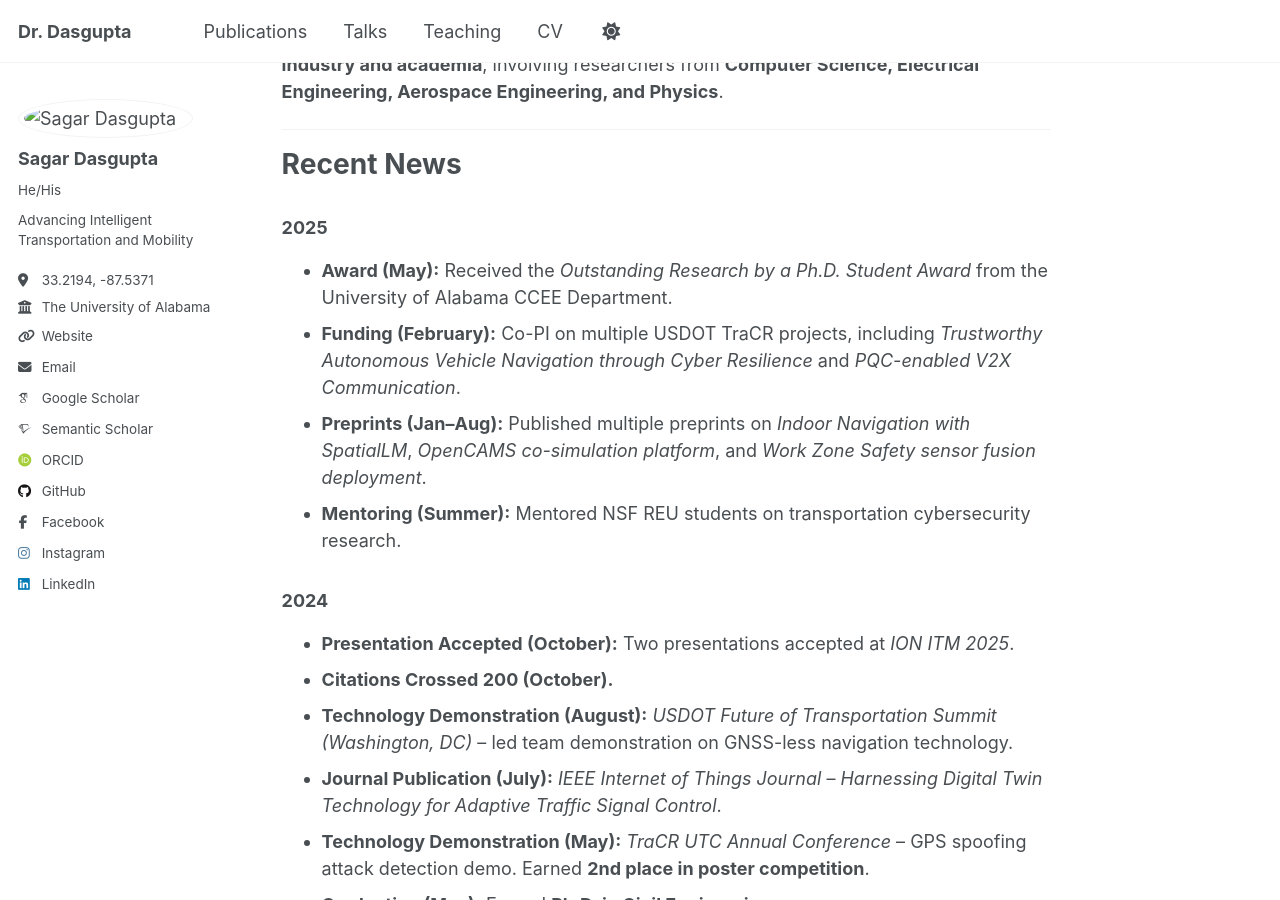
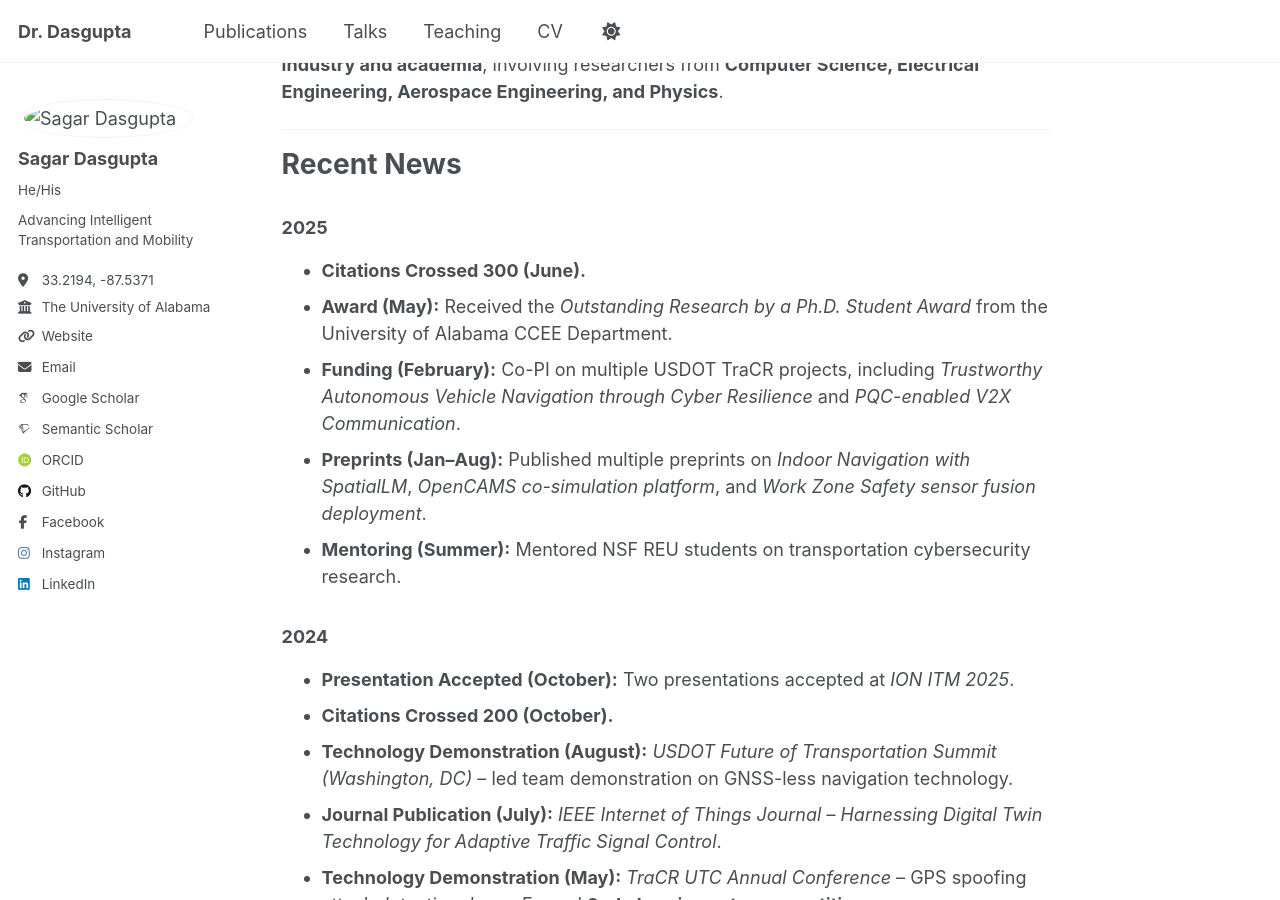
Before and after one commit to s-dasgupta/s-dasgupta.github.io, a Jekyll site: the page built from _pages/about.md, in a window 1280 px wide and 900 px high, scrolled down 613 px. Built offline with Jekyll 4.4.1, drawn with Linux system fonts in a browser that asks for light colours; some web fonts are replaced; a script that is not in the unit is left out.

Commit message:
Update recent news section in about.md

```diff
--- a/_pages/about.md
+++ b/_pages/about.md
@@ -25,6 +25,7 @@ I am actively **seeking a tenure-track Assistant Professor position** and open t
 # Recent News
 
 ### 2025
+- **Citations Crossed 300 (June).**
 - **Award (May):** Received the *Outstanding Research by a Ph.D. Student Award* from the University of Alabama CCEE Department.
 - **Funding (February):** Co-PI on multiple USDOT TraCR projects, including *Trustworthy Autonomous Vehicle Navigation through Cyber Resilience* and *PQC-enabled V2X Communication*.
 - **Preprints (Jan–Aug):** Published multiple preprints on *Indoor Navigation with SpatialLM*, *OpenCAMS co-simulation platform*, and *Work Zone Safety sensor fusion deployment*.
```
